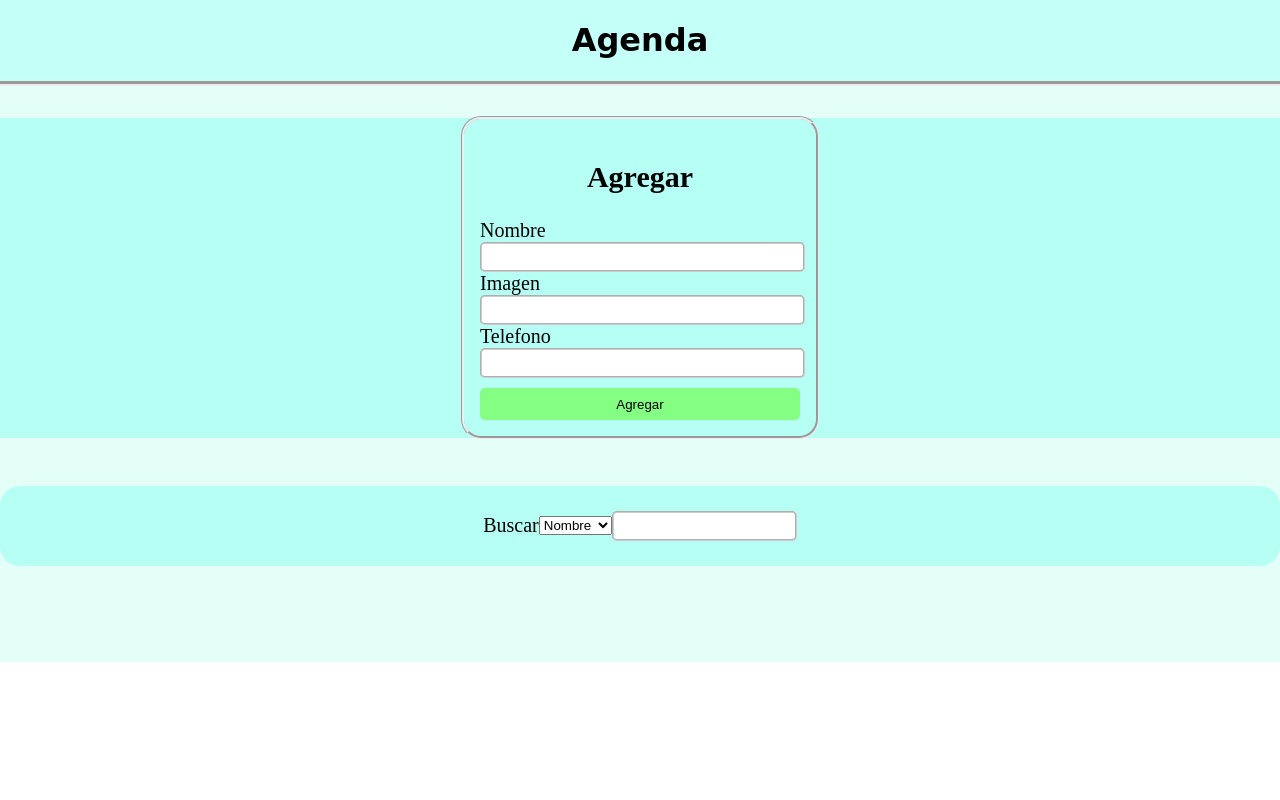
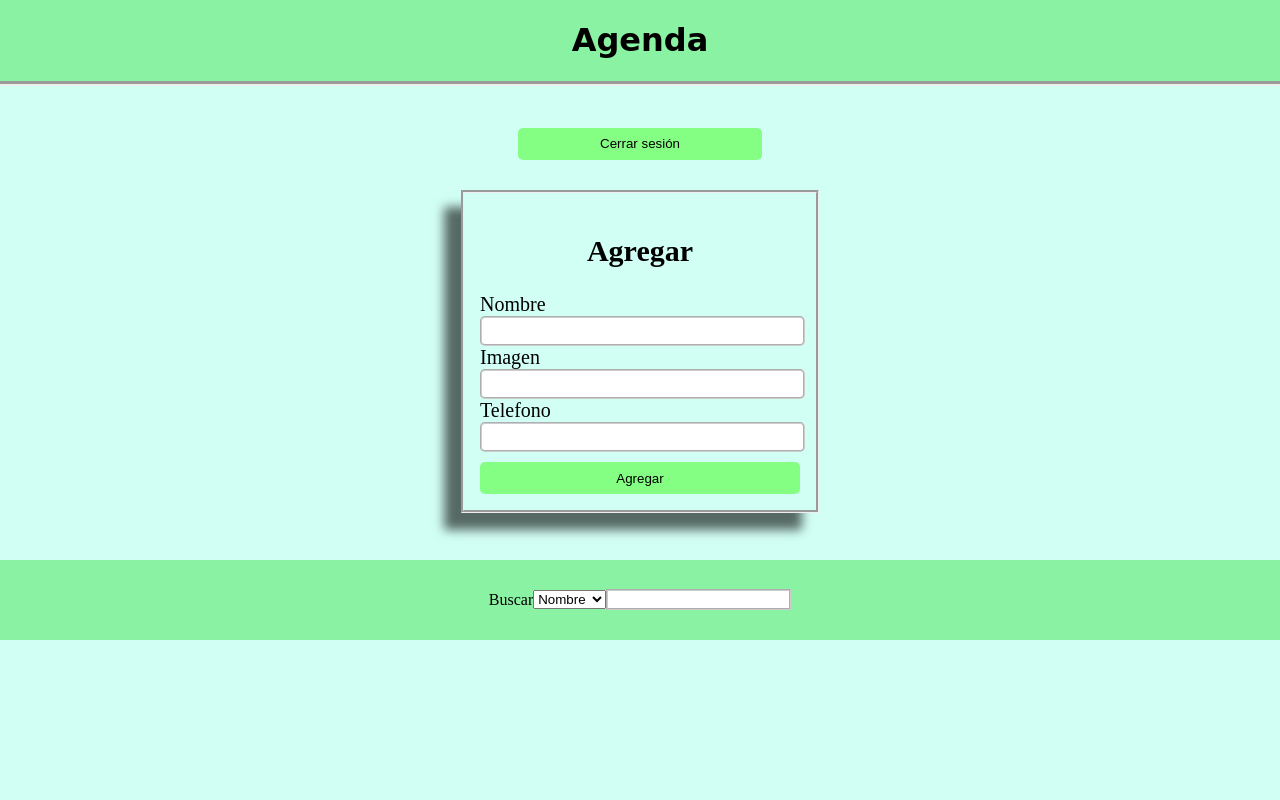
Before and after one commit to Novaxux/Agenda_crud, a PHP site: page /app.html in a window 1280 px wide. Run offline with PHP 8.4, Linux system fonts and the light colour scheme; data that the repository does not hold is empty; some web fonts are replaced.

Commit message:
log off button

```diff
--- a/app.html
+++ b/app.html
@@ -13,7 +13,12 @@
     </header>
 
     <main>
+        <section class=" sect-logout centrado">
+            <article class="logout">
+                <button id="closeSesion">Cerrar sesión</button>
+            </article>
 
+        </section>
         <section class="sect1 " >
             <article class="datos_personales centrado">
                 <form class="formulario " id="agregarForm">
@@ -27,9 +32,11 @@
                     <button type="submit">Agregar</button>
                 </form>
             </article>
+
+
         </section>
         <section class="buscar centrado">
-            <article class="centrado formulario">
+            <article class="centrado ">
                 <form class="centrado" id="patron">
                     <label for="buscar">Buscar</label>
                     <select class="form-select form-select-lg mb-3" aria-label="Large select example" name="patron" id="patronType">
@@ -51,6 +58,12 @@
                 <button id="confBorrarTrue">confirmar</button>
                 <button id="confBorrarFalse">cancelar</button>
         </dialog>
+        <dialog id="confClose" class="formulario">
+            <h2>¿Estas seguro que desea cerrar sesión?</h2>
+            <button id="confCloseTrue">confirmar</button>
+            <button id="confCloseFalse">cancelar</button>
+        </dialog>
+
 
         <dialog id="confEditar" class="formulario">
                 <h2>Editar</h2>
--- a/scripts/app.js
+++ b/scripts/app.js
@@ -16,7 +16,7 @@ class Agenda {
     constructor(){
         this.baseApi = 'http://localhost/Agenda_repaso/cliente.php';
         // el id del usuario
-        this.userId = JSON.parse(localStorage.getItem('authUser'));
+        this.userId = JSON.parse(localStorage.getItem('authUser')).id;
         // parametros a buscar
         this.params = null;
         this.list = [];
@@ -61,9 +61,7 @@ class Agenda {
 
 
     }
-    // guardarDatos() {
-    //     localStorage.setItem('list', JSON.stringify(this.list));
-    //   }
+
     async agregarContacto(name, phone, image){
         // la data del cliente a agrgar
         const clientData = new contacto (name,phone,image)
@@ -88,7 +86,23 @@ class Agenda {
 
 
     }
+    cerrarSesion(){
+    const confClose = document.getElementById('confClose')
+    const confCloseTrue = document.getElementById('confCloseTrue')
+    const confCloseFalse = document.getElementById('confCloseFalse')
 
+
+    confClose.showModal()
+        confCloseTrue.onclick = () => {
+            localStorage.removeItem('authUser');
+            window.location.href= 'index.html';
+            confClose.close()
+        }
+        confCloseFalse.onclick = () => {
+            confClose.close()
+        }
+
+    }
     async cargarClientes(){
       this.params = new URLSearchParams({
           idUsuario: this.userId
@@ -229,3 +243,7 @@ document.getElementById('agregarForm').addEventListener('submit', function agreg
 document.getElementById('patronContent').addEventListener('keyup',function(){
     agenda.buscar()
 })
+
+document.getElementById('closeSesion').onclick = () => {
+    agenda.cerrarSesion()
+}
--- a/scripts/login.js
+++ b/scripts/login.js
@@ -14,7 +14,8 @@ document.getElementById('login_form').addEventListener('submit',function login (
                     //alert('Inicio de sesión exitoso');
                     // Redirigir a una página protegida o realizar alguna acción adicional
                     // Almacena los datos del usuario en el Almacenamiento Web
-                    localStorage.setItem('authUser', JSON.stringify(data.data.id));
+                    delete data.data.contrasena
+                    localStorage.setItem('authUser', JSON.stringify(data.data));
                     // Redirige al usuario a la página de inicio
                     window.location.href = 'app.html';
                 } else {
--- a/style.css
+++ b/style.css
@@ -7,8 +7,8 @@
   /* background-color:*/
 
   --color_red: rgb(255, 4, 4);
-  --color_header:rgba(134, 255, 241, 0.481);
-  --color_formulario: rgba(0, 0, 0, 0.733);
+  --color_header:rgba(11, 220, 21, 0.362);
+  --color_formulario: rgba(255, 255, 255, 0.733);
   --color_card: rgb(0,61,61);
   --main_color: rgba(186, 255, 237, 0.407);
   /* color letras */
@@ -22,9 +22,15 @@
   --boton_color_enviar:rgb(132, 255, 132) ;
   --input_border_color:rgba(8, 8, 8, 0.315);
  }
- body{
+ html, body {
+  min-height: 100%;
+  height:55rem;
+  max-height: 100%;
   margin: 0;
- }
+  padding: 0;
+  background-color: var(--main_color);
+  /* padding-top: 2rem; */
+}
 
  header{
   width: 100%;
@@ -39,7 +45,6 @@
  .datos_personales{
   height: 20rem;
   width: 100%;
-  background-color: var(--color_header);
 
 }
 .datos_personales form{
@@ -83,20 +88,23 @@
 }
 
 .formulario{
-  color: var(--color_texto_blanco);
+  color: var(--color_texto_negro);
   font-family: var(--fuente_sec);
   font-size: 20px;
+  -webkit-box-shadow: -17px 17px 10px 0px rgba(0,0,0,0.59);
+-moz-box-shadow: -17px 17px 10px 0px rgba(0,0,0,0.59);
+box-shadow: -17px 17px 10px 0px rgba(0,0,0,0.59);
   background-color:var(--color_formulario) ;
   border-style: none;
-  border-radius: 20px;
+  /* border-radius: 20px; */
 }
 .formulario input {
-  border-style: none;
+  /* border-style: none; */
   width: 99%;
   height: 1.5rem;
   border-radius: 5px;
 }
-.formulario button {
+ button {
   border-style: none;
   background-color: var(--boton_color_enviar);
   border-radius: 5px;
@@ -117,7 +125,7 @@
   width: 250px;
   height: 20rem;
   margin: 5px;
-  background-color: var(--color_card);
+  /* background-color: var(--color_card); */
   padding: 1rem;
   overflow: hidden;
 
@@ -151,21 +159,31 @@
 
 
 .login{
-  width: 30%;
+  width: 30rem;
+  max-width: 90%;
   height: 15rem;
   padding: 1rem;
   margin: auto;
 }
 
 .seccion-login {
-  height: 50rem;
+  height: 55rem;
+  max-height: 100%;
 }
 
 dialog{
   width: 30rem;
   max-width: 80%;
 }
-main{
+/* main{
+
   background-color: var(--main_color);
   padding-top: 2rem;
+ } */
+
+ .logout{
+  width: 20%;
  }
+ .sect-logout{
+  padding: 2rem;
+ }
```
